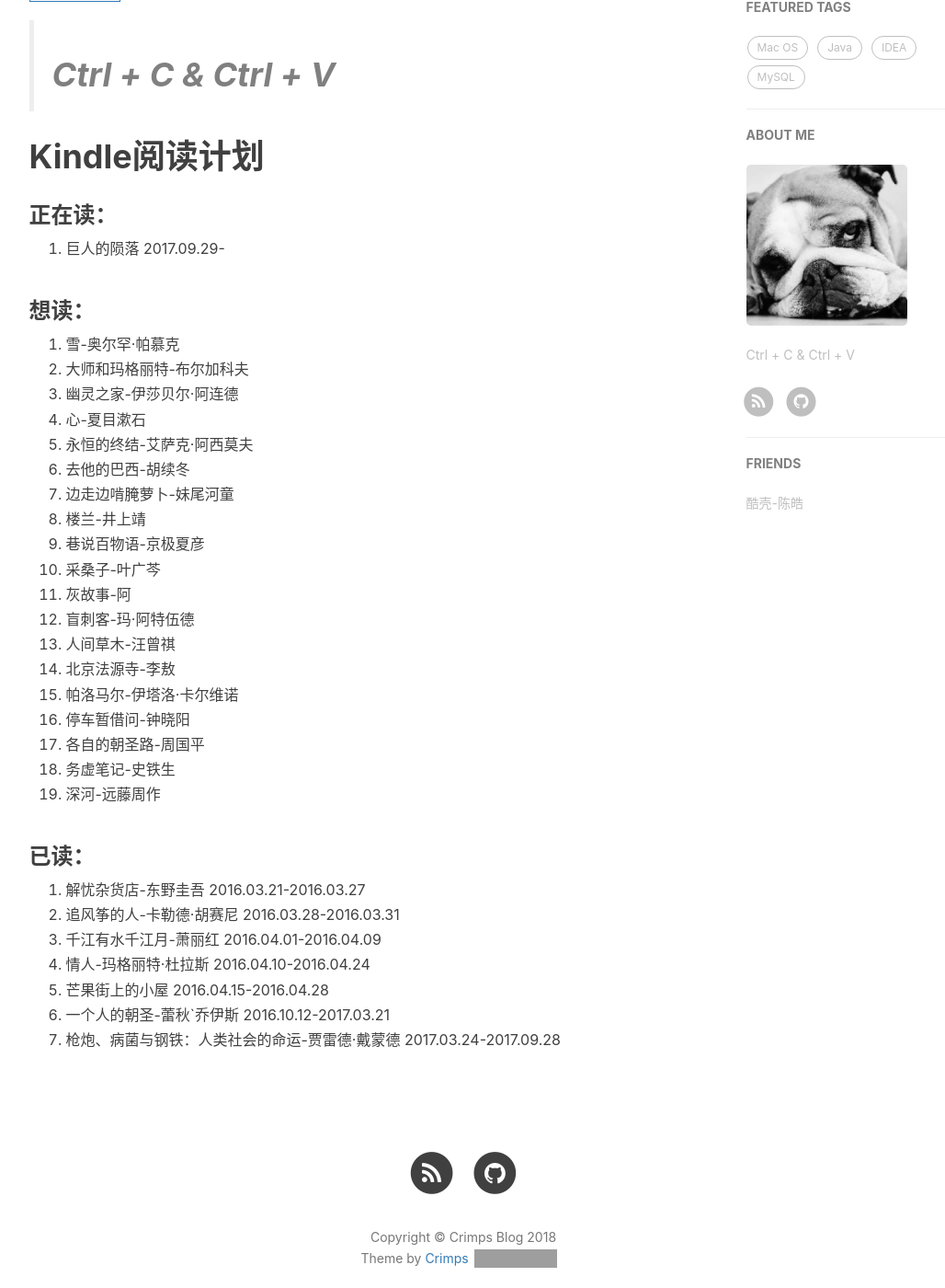
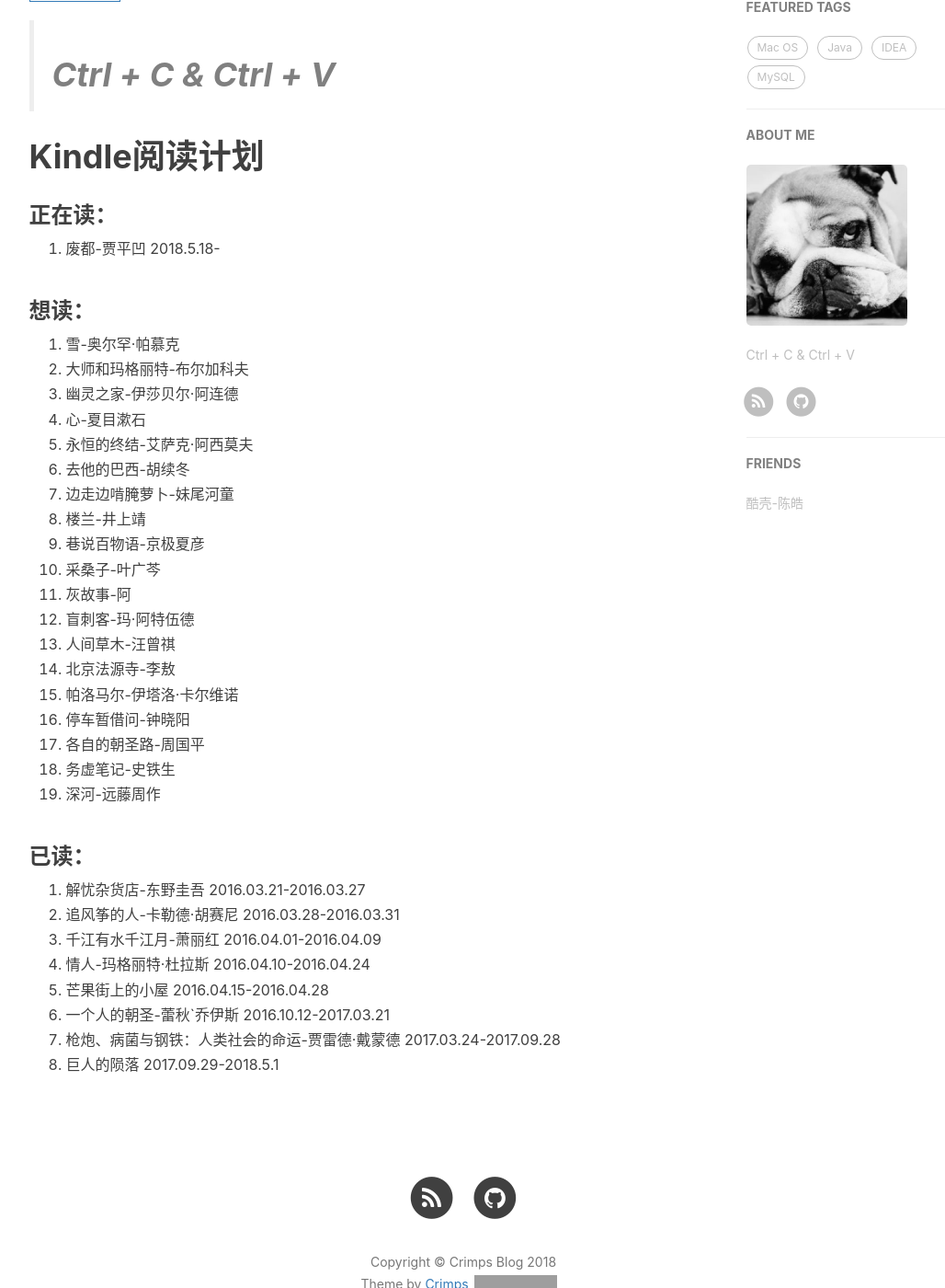
Before and after one commit to crimps/crimps.github.io, a Jekyll site: the page built from about.html, in a window 1280 px wide and 1400 px high, scrolled down 479 px. Shown: the whole window at 92% size, without its empty margins (136-1164 px from the left). Built offline with Jekyll 4.4.1, drawn with Linux system fonts in a browser that asks for light colours; nearby versions of some CDN libraries; comment, search, counter and statistics services are not loaded; grey boxes are pictures that could not be loaded.

Commit message:
正在读：废都

```diff
--- a/about.html
+++ b/about.html
@@ -21,7 +21,7 @@ header-img: "img/home-bg-geek.jpg"
 
         <h3>正在读：</h3>
             <ol>
-                <li>巨人的陨落 2017.09.29-
+                <li>废都-贾平凹 2018.5.18-</li>
             </ol>
 
         <h3>想读：</h3>
@@ -56,6 +56,7 @@ header-img: "img/home-bg-geek.jpg"
         <li>芒果街上的小屋 2016.04.15-2016.04.28</li>
         <li>一个人的朝圣-蕾秋`乔伊斯 2016.10.12-2017.03.21</li>
         <li>枪炮、病菌与钢铁：人类社会的命运-贾雷德·戴蒙德 2017.03.24-2017.09.28</li>
+        <li>巨人的陨落 2017.09.29-2018.5.1</li>
         </ol>
 </div>
 
```
Also changed, not shown: 2 other files.
